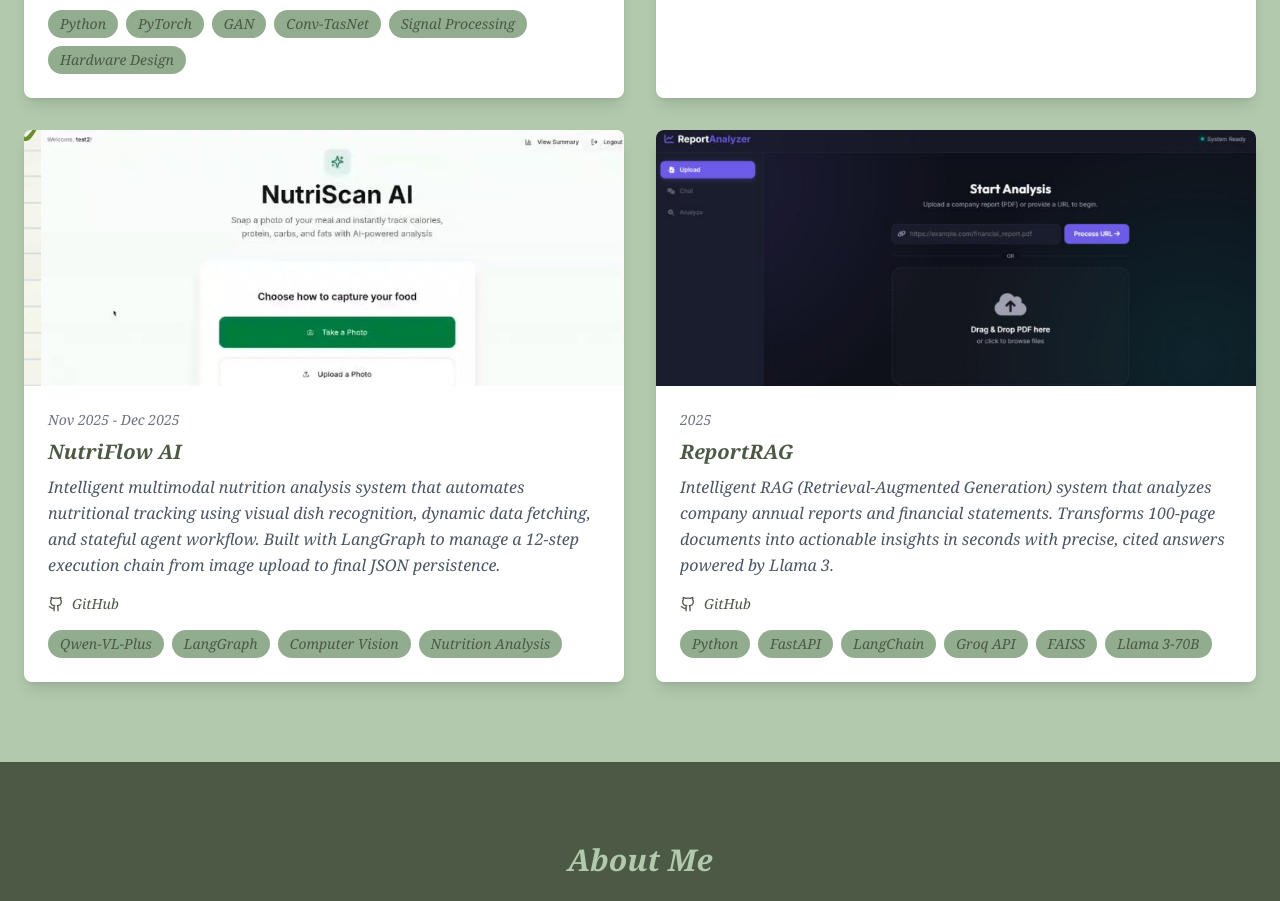
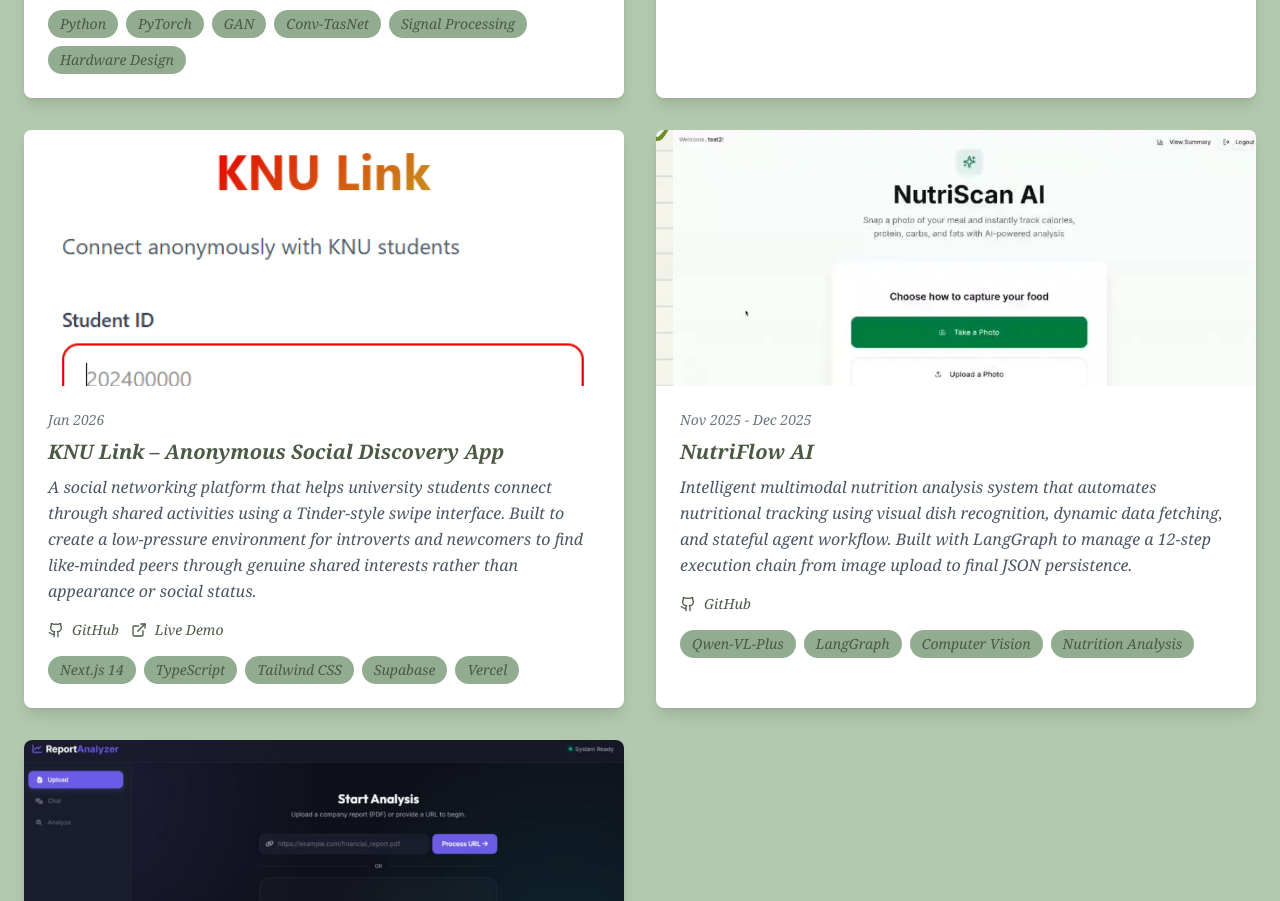
Before and after one commit to AngelaEmileJose/Personal-Portfolio, a Next.js app: page / in a window 1280 px wide. Shown: the part 1560-2461 px from the top of the page. Built offline with nearby package versions, Linux system fonts and the light colour scheme.

Commit message:
Add KNU Link project to portfolio

```diff
--- a/app/components/Projects.tsx
+++ b/app/components/Projects.tsx
@@ -29,6 +29,18 @@ const projects = [
     links: {
       github: "https://github.com/AngelaEmileJose/Translator",
       demo: "https://koreantranslator.vercel.app/",
+    },
+  },
+  {
+    title: "KNU Link – Anonymous Social Discovery App",
+    date: "Jan 2026",
+    description:
+      "A social networking platform that helps university students connect through shared activities using a Tinder-style swipe interface. Built to create a low-pressure environment for introverts and newcomers to find like-minded peers through genuine shared interests rather than appearance or social status.",
+    image: "/knu-link.png",
+    tags: ["Next.js 14", "TypeScript", "Tailwind CSS", "Supabase", "Vercel"],
+    links: {
+      github: "https://github.com/AngelaEmileJose/knu-link",
+      demo: "https://knu-link.vercel.app/",
     },
   },
   {
```
Also changed, not shown: public/knu-link.png (added).
